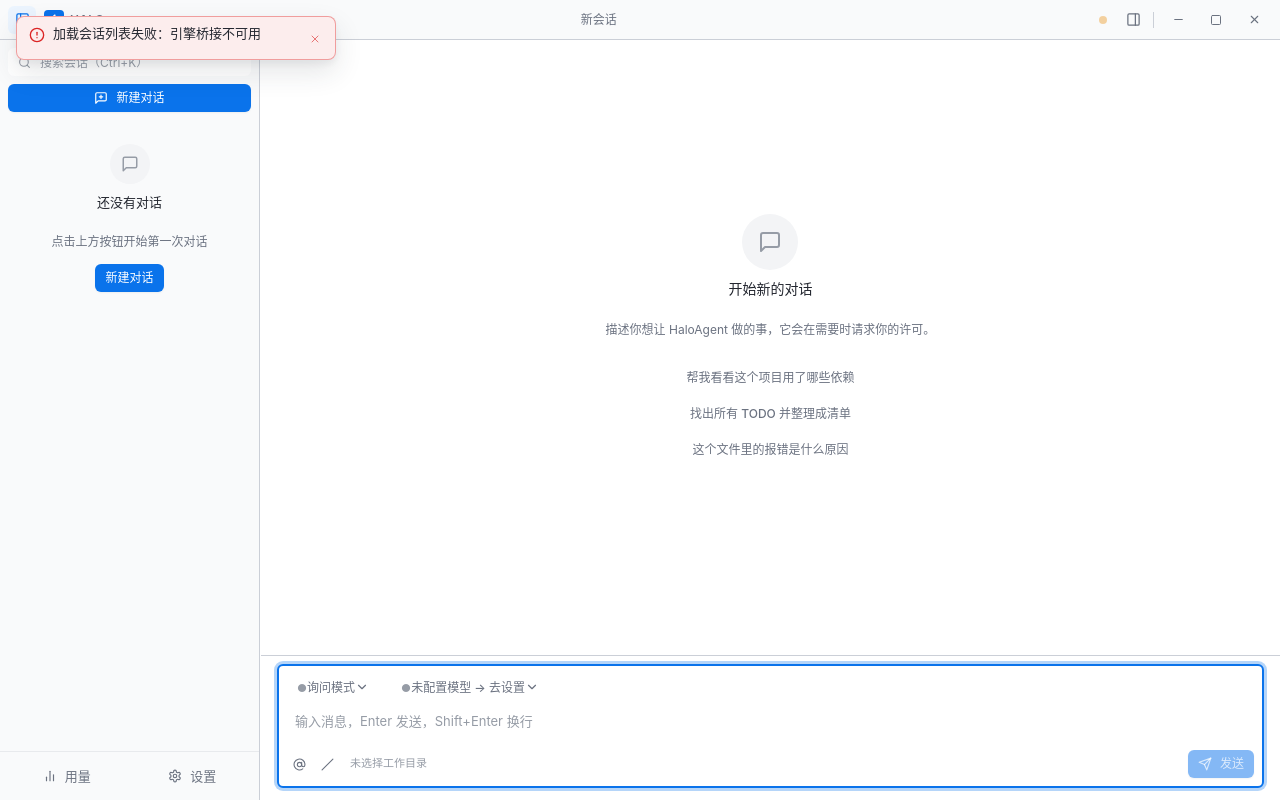
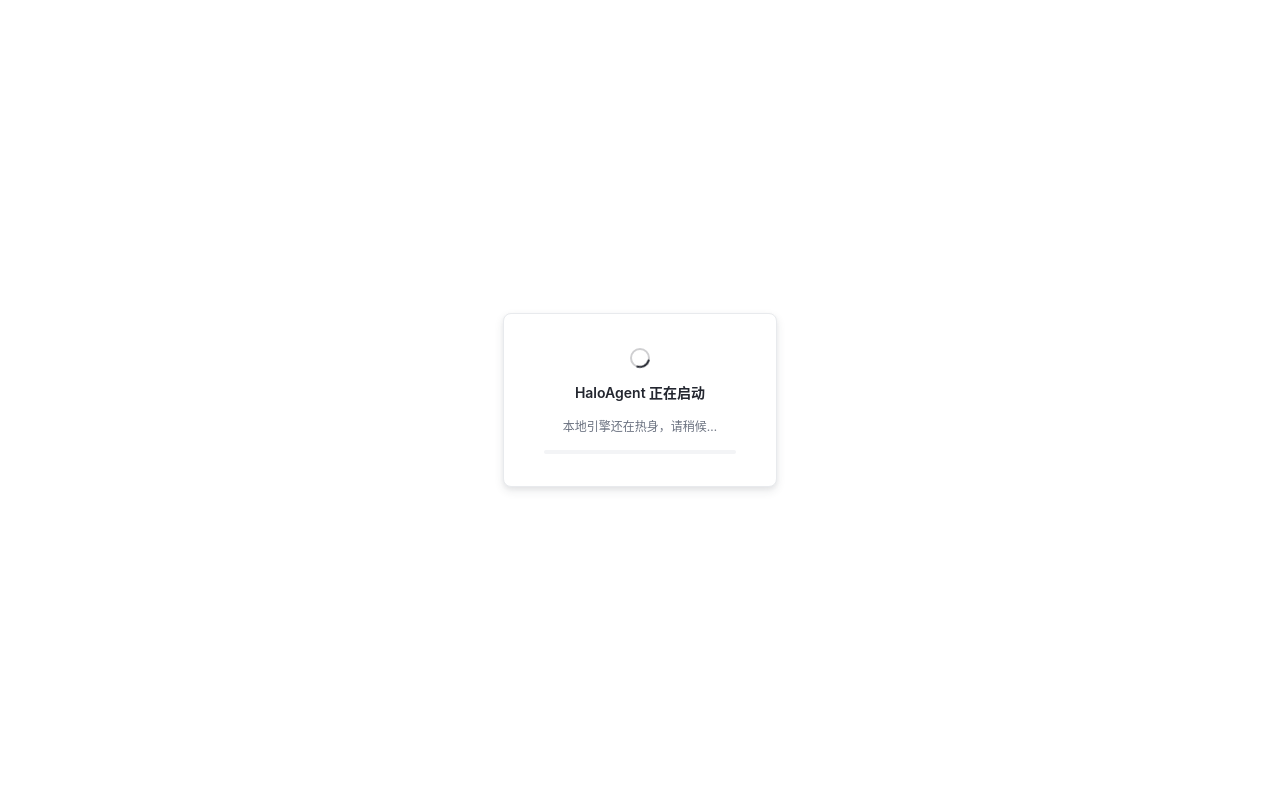
Before and after one commit to ShenHaiSu/halo-agent, a Vue app in the folder src/Web.Client/: page / in a window 1280 px wide. Built offline with nearby package versions, Linux system fonts and the light colour scheme.

Commit message:
feat(web): 新增引擎就绪启动门与开屏动画
前端常比引擎先就绪，首屏请求易报桥接不可用误报。新增 boot store 轮询引擎就绪、超时降级放行，App 推迟初始加载，SessionList 启动期不抢跑。

```diff
--- a/src/Web.Client/src/App.vue
+++ b/src/Web.Client/src/App.vue
@@ -12,8 +12,10 @@ import { transport } from '@/transport';
 import { useEventPump } from '@/stores/useEventPump';
 import { useToast } from '@/composables/useToast';
 import MockWarningBar from './components/common/MockWarningBar.vue';
+import BootSplash from './components/common/BootSplash.vue';
 import WindowResizeHandles from './components/layout/WindowResizeHandles.vue';
 import { useHostStore } from '@/stores/host';
+import { useBootStore } from '@/stores/boot';
 import { useSessionsStore } from '@/stores/sessions';
 import { useSessionStore } from '@/stores/session';
 import { useStreamStore } from '@/stores/stream';
@@ -45,6 +47,7 @@ if (import.meta.env.DEV) {
 
 // ---- 主界面状态 ----
 const host = useHostStore();
+const boot = useBootStore();
 const sessions = useSessionsStore();
 const session = useSessionStore();
 const stream = useStreamStore();
@@ -81,13 +84,26 @@ useShortcuts({
 
 onMounted(() => {
   session.restoreMode();
-  void host.load();
-  // P09-fix2 C：启动串行化。先加载会话列表并切首个会话（select 内含快照绘制），
-  // 删除裸 messages.loadSnapshot()，避免与 select 竞态互相覆盖。
-  void sessions.load().then(() => {
-    if (sessions.list.length > 0 && !sessions.currentId) {
-      void sessions.select(sessions.list[0]!.id);
-    }
+  // 启动门（boot gate）：dist 下前端常比引擎先就绪，直接发请求只会收获
+  // 一片“引擎桥接不可用”误报。用纯前端启动动画盖住首屏，等引擎就绪
+  // （或超时降级）后再发初始请求，绕开发布初期的竞态报错。
+  void boot.waitForEngine().then(() => {
+    void host.load();
+    // P09-fix2 C：启动串行化。先加载会话列表并切首个会话（select 内含快照绘制），
+    // 删除裸 messages.loadSnapshot()，避免与 select 竞态互相覆盖。
+    void sessions
+      .load()
+      .then(() => {
+        if (sessions.list.length > 0 && !sessions.currentId) {
+          void sessions.select(sessions.list[0]!.id).catch((e: unknown) => {
+            console.warn('[boot] 启动自动切会话失败', e);
+          });
+        }
+      })
+      .catch((e: unknown) => {
+        // 门后才到这里：引擎超时未就绪等真故障，照常提示（不再是抢跑误报）。
+        toast.error(`加载会话列表失败：${(e as Error).message}`);
+      });
   });
 });
 
@@ -108,6 +124,7 @@ onBeforeUnmount(() => undefined);
         <AppShell />
       </div>
     </div>
+    <BootSplash />
     <SettingsApp />
     <CommandPalette />
     <ShortcutHelp />
--- /dev/null
+++ b/src/Web.Client/src/components/common/BootSplash.vue
@@ -0,0 +1,111 @@
+<!-- src/Web.Client/src/components/common/BootSplash.vue -->
+<!-- 纯前端启动动画：dist 下前端常比引擎先就绪，用全屏遮罩盖住首屏并延迟初始请求，
+     绕开“引擎桥接不可用”类抢跑误报。本组件不读任何引擎数据，只读 boot 门状态。 -->
+<script setup lang="ts">
+import { computed } from 'vue';
+import { useBootStore } from '@/stores/boot';
+import HSpinner from '@/components/base/HSpinner.vue';
+
+const boot = useBootStore();
+const show = computed(() => boot.phase === 'boot');
+</script>
+
+<template>
+  <Transition name="boot-fade">
+    <div
+      v-if="show"
+      class="boot-splash"
+      role="status"
+      aria-busy="true"
+      aria-label="正在启动"
+      data-testid="boot-splash"
+    >
+      <div class="boot-card">
+        <HSpinner size="lg" />
+        <div class="boot-title">HaloAgent 正在启动</div>
+        <div class="boot-sub">{{ boot.note }}</div>
+        <div class="boot-bar" aria-hidden="true"><span class="boot-fill" /></div>
+      </div>
+    </div>
+  </Transition>
+</template>
+
+<style scoped>
+.boot-splash {
+  position: fixed;
+  inset: 0;
+  z-index: var(--z-modal);
+  display: flex;
+  align-items: center;
+  justify-content: center;
+  background: hsl(var(--bg));
+}
+
+.boot-card {
+  display: flex;
+  flex-direction: column;
+  align-items: center;
+  gap: var(--space-3);
+  padding: var(--space-8) var(--space-10);
+  border: 1px solid hsl(var(--border-subtle));
+  border-radius: var(--radius-lg);
+  background: hsl(var(--bg-elevated));
+  box-shadow: var(--shadow-md);
+  min-width: 15rem;
+}
+
+.boot-title {
+  font-size: var(--text-base);
+  font-weight: var(--weight-semibold);
+  color: hsl(var(--fg));
+}
+
+.boot-sub {
+  font-size: var(--text-xs);
+  color: hsl(var(--fg-muted));
+  min-height: 1.25rem;
+}
+
+.boot-bar {
+  width: 12rem;
+  height: 0.25rem;
+  overflow: hidden;
+  border-radius: var(--radius-full);
+  background: hsl(var(--bg-muted));
+}
+.boot-fill {
+  display: block;
+  width: 40%;
+  height: 100%;
+  border-radius: var(--radius-full);
+  background: hsl(var(--accent));
+  animation: boot-slide 1.1s ease-in-out infinite;
+}
+
+@keyframes boot-slide {
+  0% {
+    transform: translateX(-100%);
+  }
+  100% {
+    transform: translateX(30rem);
+  }
+}
+
+.boot-fade-leave-active {
+  transition: opacity 0.3s ease;
+}
+
+.boot-fade-leave-to {
+  opacity: 0;
+}
+
+@media (prefers-reduced-motion: reduce) {
+  .boot-fill {
+    animation: none;
+    width: 100%;
+  }
+  .boot-fade-leave-active {
+    transition: none;
+  }
+}
+</style>
--- a/src/Web.Client/src/components/sidebar/SessionList.vue
+++ b/src/Web.Client/src/components/sidebar/SessionList.vue
@@ -2,6 +2,7 @@
 <script setup lang="ts">
 import { computed, onBeforeUnmount, onMounted, ref, watch } from 'vue';
 import { useSessionsStore, type SessionListItem } from '@/stores/sessions';
+import { useBootStore } from '@/stores/boot';
 import { useToast } from '@/composables/useToast';
 import SessionItem from './SessionItem.vue';
 import SessionGroupHeader from './SessionGroupHeader.vue';
@@ -138,8 +139,14 @@ function onScroll(): void {
 
 let ro: ResizeObserver | null = null;
 onMounted(() => {
-  if (!sessions.list.length && !sessions.loading) {
+  // 启动门：boot 阶段由 App.vue 在引擎就绪后统一加载，这里不抢跑。
+  if (!useBootStore().isBooting && !sessions.list.length && !sessions.loading) {
     void sessions.load().catch((e: unknown) => {
+      // 极端竞态（请求飞行中门恰好变化）下仍静默，只记日志。
+      if (useBootStore().isBooting) {
+        console.debug('[boot] 启动期会话列表请求被抑制', e);
+        return;
+      }
       toast.error(`加载会话列表失败：${(e as Error).message}`);
     });
   }
@@ -193,8 +200,8 @@ async function createNew(): Promise<void> {
 }
 </script>
 
- <template>
-   <div class="sess-pane" data-sidebar>
+<template>
+  <div class="sess-pane" data-sidebar>
     <SessionSearch v-model="query" />
 
     <NewSessionButton />
--- /dev/null
+++ b/src/Web.Client/src/stores/boot.ts
@@ -0,0 +1,77 @@
+// src/Web.Client/src/stores/boot.ts
+// 启动门（boot gate）：dist 实测前端常比引擎先就绪，首屏请求直接打过去只会收获
+// 一片“引擎桥接不可用”类误报。用纯前端绕行：全屏启动动画盖住首屏 + 把初始数据
+// 加载推迟到引擎就绪（或超时降级）后再发；门内的失败一律静默，只记日志。
+import { defineStore } from 'pinia';
+import { computed, ref } from 'vue';
+import { transport } from '@/transport';
+
+export type BootPhase = 'boot' | 'ready' | 'degraded';
+
+export interface BootWaitOptions {
+  pollMs?: number;
+  timeoutMs?: number;
+  minSplashMs?: number;
+}
+
+export const BOOT_POLL_MS = 150;
+export const BOOT_TIMEOUT_MS = 12000;
+export const BOOT_MIN_SPLASH_MS = 2000;
+/** 超过这么久还没就绪，提示文案切换为“热身中”，避免用户以为卡死。 */
+const WARM_NOTE_MS = 4000;
+
+function sleep(ms: number): Promise<void> {
+  return new Promise<void>((resolve) => globalThis.setTimeout(resolve, ms));
+}
+
+export const useBootStore = defineStore('boot', () => {
+  const phase = ref<BootPhase>('boot');
+  const note = ref('正在连接本地引擎…');
+  /** 门已过（含降级放行）：首屏请求可以发了。 */
+  const ready = computed(() => phase.value !== 'boot');
+  const isBooting = computed(() => phase.value === 'boot');
+
+  // 幂等：App 与后挂载组件重复调用时复用同一 Promise，不重复轮询。
+  let gate: Promise<BootPhase> | null = null;
+
+  function waitForEngine(opts: BootWaitOptions = {}): Promise<BootPhase> {
+    if (gate) return gate;
+    const pollMs = opts.pollMs ?? BOOT_POLL_MS;
+    const timeoutMs = opts.timeoutMs ?? BOOT_TIMEOUT_MS;
+    const minSplashMs = opts.minSplashMs ?? BOOT_MIN_SPLASH_MS;
+    gate = (async () => {
+      // Mock / 纯浏览器环境没有引擎可等，直接放行（动画只闪一下）。
+      if (transport.isMock) {
+        phase.value = 'ready';
+        return phase.value;
+      }
+      const t0 = Date.now();
+      for (;;) {
+        let ok = false;
+        try {
+          ok = await transport.isReady();
+        } catch {
+          ok = false;
+        }
+        if (ok) break;
+        if (Date.now() - t0 >= timeoutMs) {
+          phase.value = 'degraded';
+          note.value = '本地引擎启动超时，已进入降级模式';
+          console.warn('[boot] 等待引擎超时，已降级放行');
+          return phase.value;
+        }
+        if (Date.now() - t0 >= WARM_NOTE_MS) note.value = '本地引擎还在热身，请稍候…';
+        await sleep(pollMs);
+      }
+      // 最小展示时长：引擎就绪极快时也让动画完整闪过一帧，避免首屏闪烁。
+      const elapsed = Date.now() - t0;
+      if (elapsed < minSplashMs) await sleep(minSplashMs - elapsed);
+      note.value = '正在加载工作区…';
+      phase.value = 'ready';
+      return phase.value;
+    })();
+    return gate;
+  }
+
+  return { phase, note, ready, isBooting, waitForEngine };
+});
--- a/src/Web.Client/src/stores/index.ts
+++ b/src/Web.Client/src/stores/index.ts
@@ -10,6 +10,7 @@ export function createAppPinia(): Pinia {
 }
 
 export { useHostStore } from './host';
+export { useBootStore } from './boot';
 export { useUiStore } from './ui';
 export { useThemeStore } from './theme';
 export { useSessionsStore } from './sessions';
```
Also changed, not shown: 1 other file (tests, documents, lock files or other folders).
